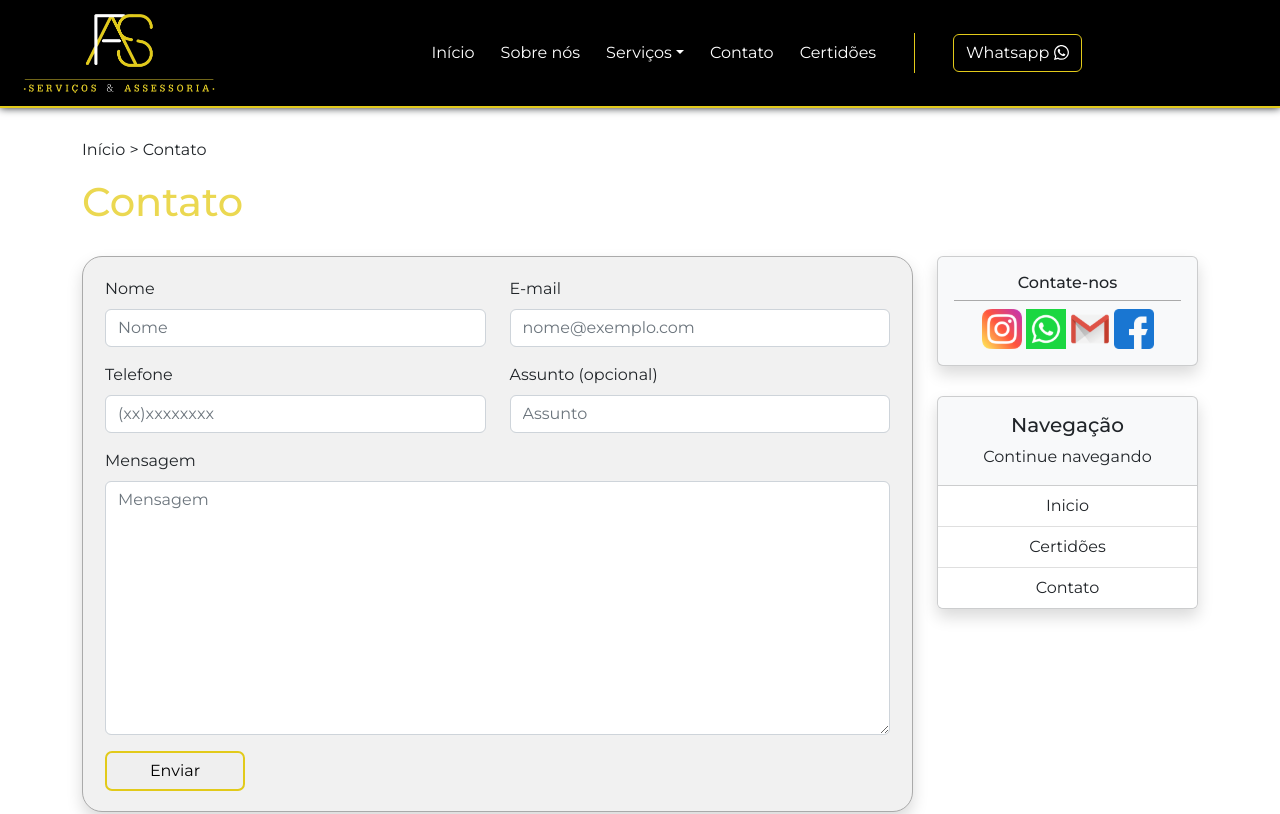
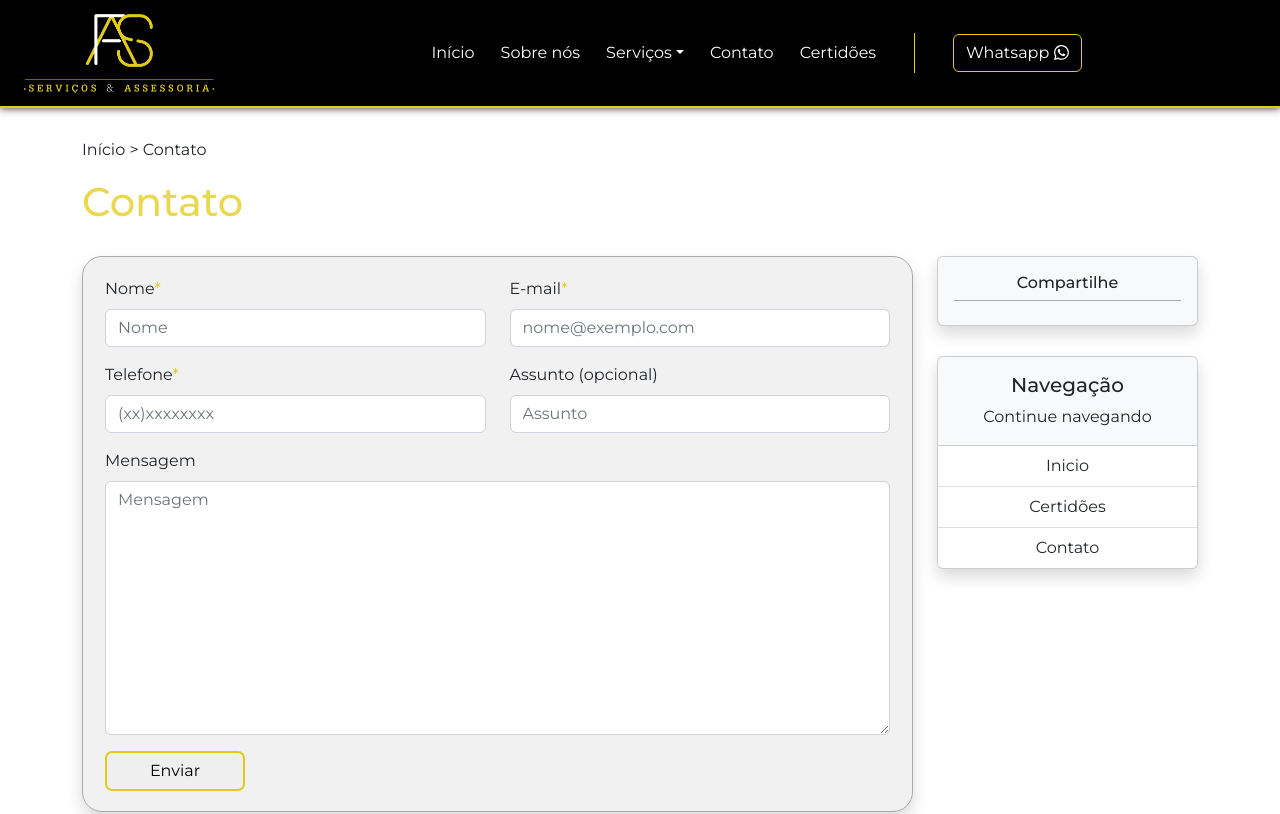
Before and after one commit to carlosdrt1/FAS, a React (Create React App) app: page /contato in a window 1280 px wide. Shown: the top 814 px of the page. Built offline with nearby package versions, Linux system fonts and the light colour scheme.

Commit message:
compartilhe

```diff
--- a/public/index.html
+++ b/public/index.html
@@ -1,5 +1,5 @@
 <!DOCTYPE html>
-<html lang="en">
+<html lang="pt-BR">
   <head>
     <meta charset="utf-8" />
     <link rel="icon" href="%PUBLIC_URL%/favicon.ico" />
@@ -14,6 +14,12 @@
     <title>FAS</title>
   </head>
   <body>
+    <!-- Go to www.addthis.com/dashboard to customize your tools -->
+    <script
+      type="text/javascript"
+      src="//s7.addthis.com/js/300/addthis_widget.js#pubid=ra-633ad5eaede29ca2"
+    ></script>
+
     <script
       src="https://cdn.jsdelivr.net/npm/@popperjs/core@2.11.6/dist/umd/popper.min.js"
       integrity="sha384-oBqDVmMz9ATKxIep9tiCxS/Z9fNfEXiDAYTujMAeBAsjFuCZSmKbSSUnQlmh/jp3"
--- a/src/components/Form/index.tsx
+++ b/src/components/Form/index.tsx
@@ -7,7 +7,7 @@ const Form = () => {
         <div className="row form-content-container">
           <div className="mb-3 col-lg-6">
             <label htmlFor="name" className="form-label">
-              Nome
+              Nome<span className="obrigatorio">*</span>
             </label>
             <input
               name="nome"
@@ -20,7 +20,7 @@ const Form = () => {
           </div>
           <div className="mb-3 col-lg-6">
             <label htmlFor="Email" className="form-label">
-              E-mail
+              E-mail<span className="obrigatorio">*</span>
             </label>
             <input
               name="email"
@@ -33,7 +33,7 @@ const Form = () => {
           </div>
           <div className="mb-3 col-lg-6">
             <label htmlFor="Telefone" className="form-label">
-              Telefone
+              Telefone<span className="obrigatorio">*</span>
             </label>
             <input
               name="telefone"
--- a/src/components/Form/styles.css
+++ b/src/components/Form/styles.css
@@ -20,3 +20,7 @@
     background-color: #e2ca1a;
     color: white;
 }
+
+.obrigatorio{
+  color: #e2ca1a;
+}
--- a/src/components/cardsCompartilhe/index.tsx
+++ b/src/components/cardsCompartilhe/index.tsx
@@ -1,8 +1,4 @@
 import "./styles.css";
-import insta from "../../assets/images/iconInsta.svg";
-import whats from "../../assets/images/whatsIcon2.svg";
-import mail from "../../assets/images/mailIcon.svg";
-import face from "../../assets/images/faceIcon.svg";
 
 const CardsSociais = () => {
   return (
@@ -10,39 +6,12 @@ const CardsSociais = () => {
       <div className="card-body">
         <div className="card-top">
           <div className="card-tittle">
-            <h6>Contate-nos</h6>
+            <h6>Compartilhe</h6>
           </div>
         </div>
         <div className="retangle-card"></div>
         <div className="card-img">
-          <a
-            href="https://instagram.com"
-            target="_blank"
-            rel="noopener noreferrer"
-          >
-            <img src={insta} alt="" />
-          </a>
-          <a
-            href="https://wa.me/5588996499995"
-            target="_blank"
-            rel="noopener noreferrer"
-          >
-            <img src={whats} alt="" />
-          </a>
-          <a
-            href="https://gmail.com"
-            target="_blank"
-            rel="noopener noreferrer"
-          >
-            <img src={mail} alt="" />
-          </a>
-          <a
-            href="https://facebook.com"
-            target="_blank"
-            rel="noopener noreferrer"
-          >
-            <img src={face} alt="" />
-          </a>
+          <div className="addthis_inline_share_toolbox_37c9"></div>
         </div>
       </div>
     </div>
```
Also changed, not shown: src/components/cardsCompartilhe/styles.css (line endings or trailing spaces).
